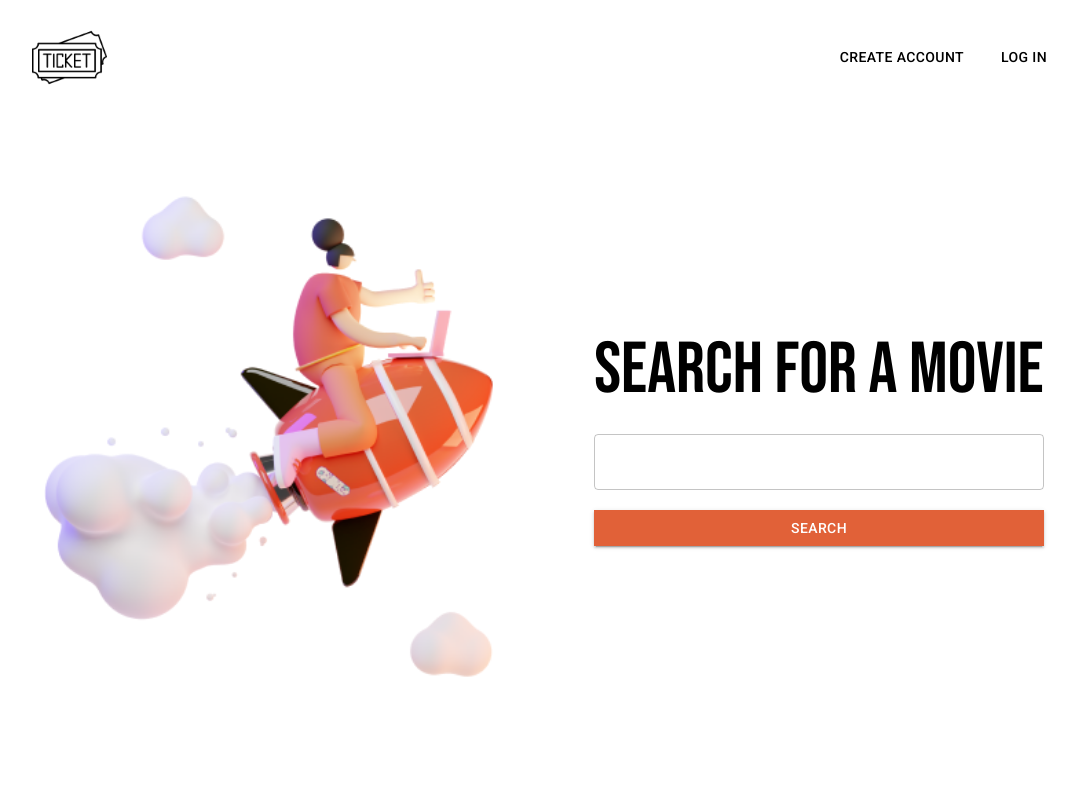
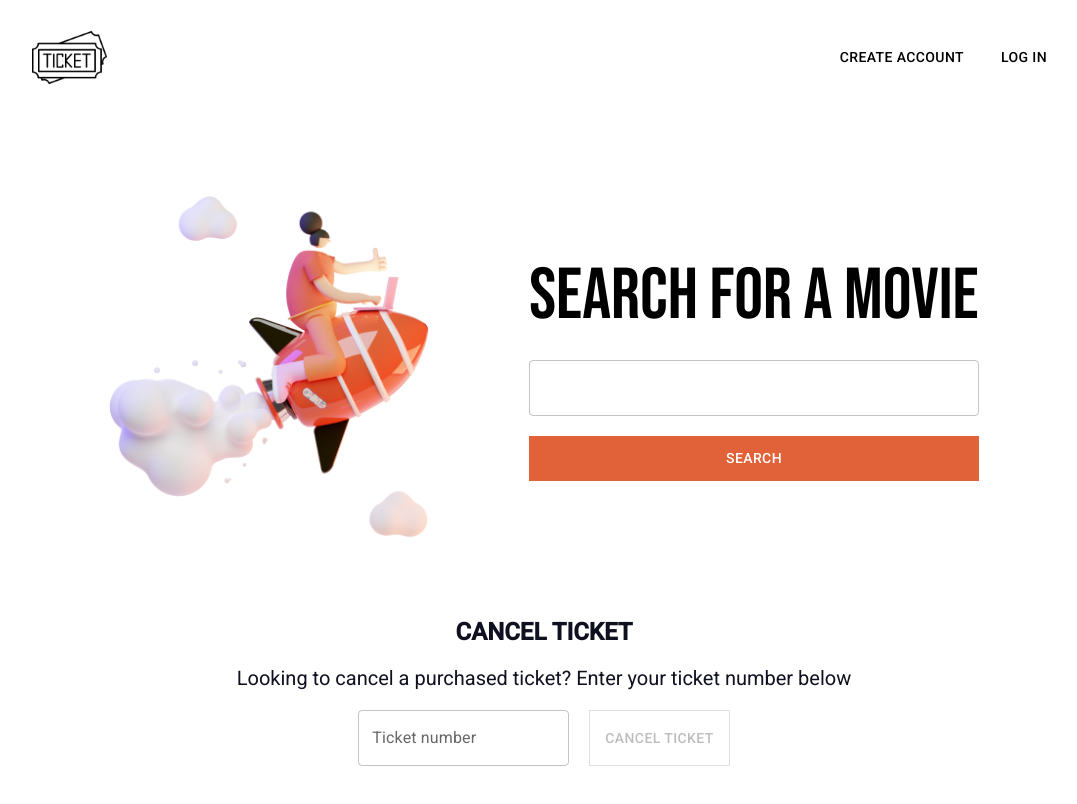
Before and after one commit to topanb11/TicketBox, a React (Create React App) app in the folder frontend/: page / in a window 1280 px wide. Shown: the top 804 px of the page, without its empty margins (96-1173 px from the left). Built offline with nearby package versions, Linux system fonts and the light colour scheme.

Commit message:
add controlled inputs to home page

```diff
--- a/frontend/src/pages/Home.js
+++ b/frontend/src/pages/Home.js
@@ -34,32 +34,108 @@ const Title = styled('div')({
 const SubTitle = styled('div')({
   fontFamily: "Roboto, sans-serif",
   color:"#0F1020",
-  fontWeight:"100",
+  fontWeight:"800",
   fontSize:"24px"
 })
 
-const Search = styled(Button)({
+const Body = styled('div')({
+    fontFamily: "Roboto, sans-serif",
+    color:"#0F1020",
+    fontWeight:"400",
+    fontSize:"20px"
+  })
+
+const SearchButton = styled(Button)({
     borderRadius:"0px",
     fontFamily: "Roboto, sans-serif",
+    boxShadow:"none",
+    height:"45px"
+})
+
+const CancelButton = styled(Button)({
+    borderRadius:"0px",
+    fontFamily: "Roboto, sans-serif",
+    boxShadow:"none",
+})
+
+const CancelContainer = styled('div')({
+    display:"flex",
+    width:"100%",
+    justifyContent:"center",
+    alignItems:"center",
+    gap:"20px",
+    position:"relative",
+    top:"20%",
+    flexDirection:"column",
+    paddingBottom:"7%"
+})
+
+const CancelSubContainer = styled('div')({
+    display:"flex",
+    gap:"20px",
+    textAlign:"center"
 })
 
 
 const Home = () => {
   const navigate = useNavigate();
+  const [search, setSearch] = useState("");
+  const [ticketNo, setTicketNo] = useState("");
+
+    const handleChange = (event) => {
+        if (event.target.id == "search"){
+            setSearch(event.target.value);
+        }
+        if (event.target.id == "ticketNo"){
+            setTicketNo(event.target.value);
+        }
+    }
+
+    const handleSearchSubmit = () => {
+        console.log(search)
+    }
+
+    const handleCancelSubmit = () => {
+        console.log(ticketNo);
+        setTicketNo("");
+    }
 
   return(
     <Page>
       <NavBar></NavBar>
       <Header>
-        <img src={Icon} width="450px"></img>
+        <img src={Icon} width="25%"></img>
         <TextContainer>
           <Title>
             SEARCH FOR A MOVIE
           </Title>
-          <TextField></TextField>
-          <Search variant="contained">SEARCH</Search>
+          <TextField
+            value={search}
+            onChange={handleChange}
+            id="search"
+          >
+          </TextField>
+          <SearchButton variant="contained" onClick={handleSearchSubmit}>Search</SearchButton>
         </TextContainer>
       </Header>
+      <CancelContainer>
+          <SubTitle>
+              CANCEL TICKET
+          </SubTitle>
+          <Body>
+            Looking to cancel a purchased ticket? Enter your ticket number below
+          </Body>
+          <CancelSubContainer>
+            <TextField
+                label="Ticket number"
+                id="ticketNo"
+                onChange={handleChange}
+                value={ticketNo}
+            >
+            </TextField>
+            <CancelButton variant="outlined" onClick={handleCancelSubmit} disabled={ticketNo.trim()==""}>CANCEL TICKET</CancelButton>
+          </CancelSubContainer>
+      </CancelContainer>
     </Page>
   );
 }
```
